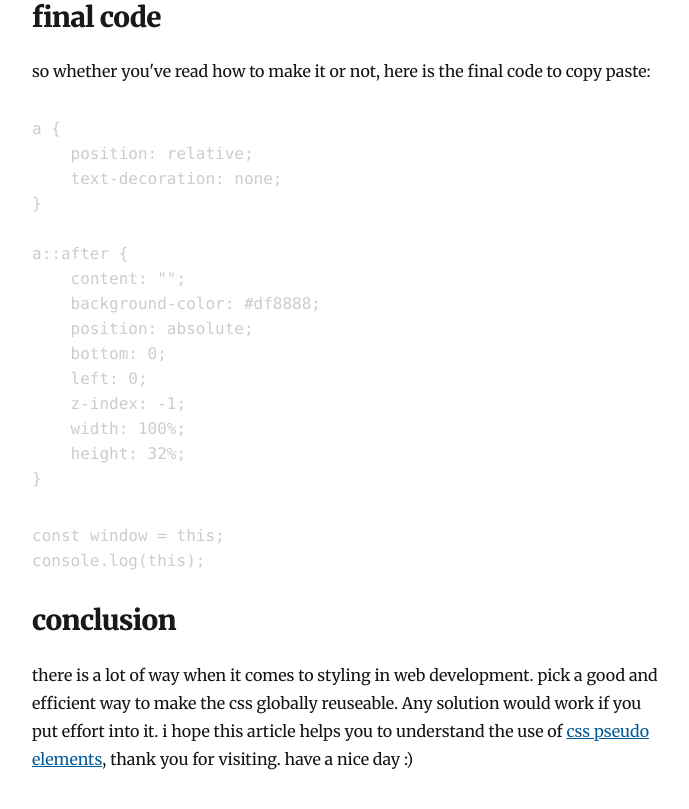
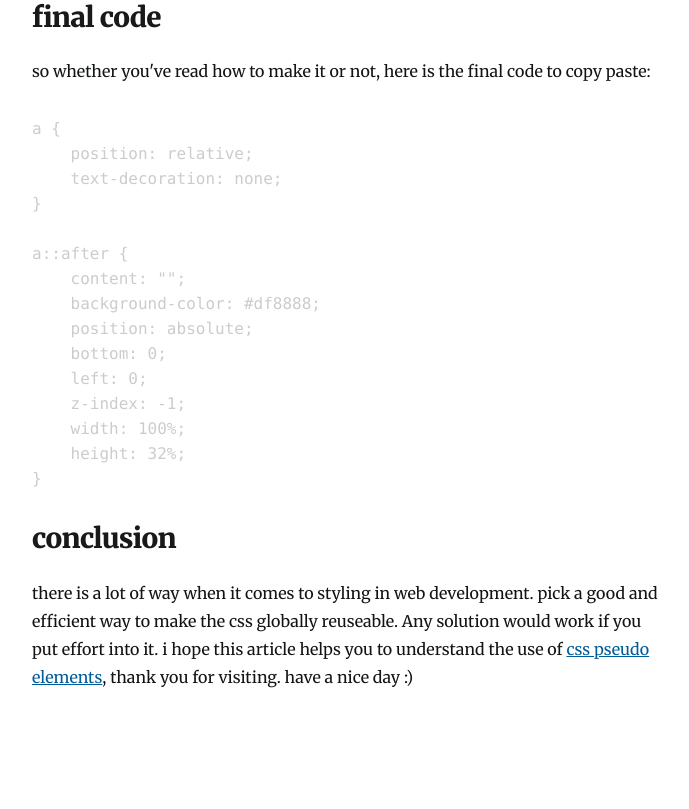
Before and after one commit to youkwhd/youkwhd.com, a Gatsby site: page /blog/how-to-style-text-underline-or-link in a window 1280 px wide. Shown: the part 1831-2640 px from the top of the page, without its empty margins (292-981 px from the left). After the commit the page ends 2594 px from the top, so only its background shows below. Built offline with nearby package versions, Linux system fonts and the light colour scheme; Gatsby itself is replaced by a stand-in of ours; some packages are replaced by stand-ins of ours; code samples lack their colours.

Commit message:
remove test pre-code

````diff
--- a/content/blog/how-to-style-text-underline-or-link/index.md
+++ b/content/blog/how-to-style-text-underline-or-link/index.md
@@ -72,10 +72,5 @@ a::after {
 }
 ```
 
-```javascript
-const window = this;
-console.log(this);
-```
-
 ## conclusion
 there is a lot of way when it comes to styling in web development. pick a good and efficient way to make the css globally reuseable. Any solution would work if you put effort into it. i hope this article helps you to understand the use of [css pseudo elements](https://www.w3schools.com/css/css_pseudo_elements.asp), thank you for visiting. have a nice day :)
````
